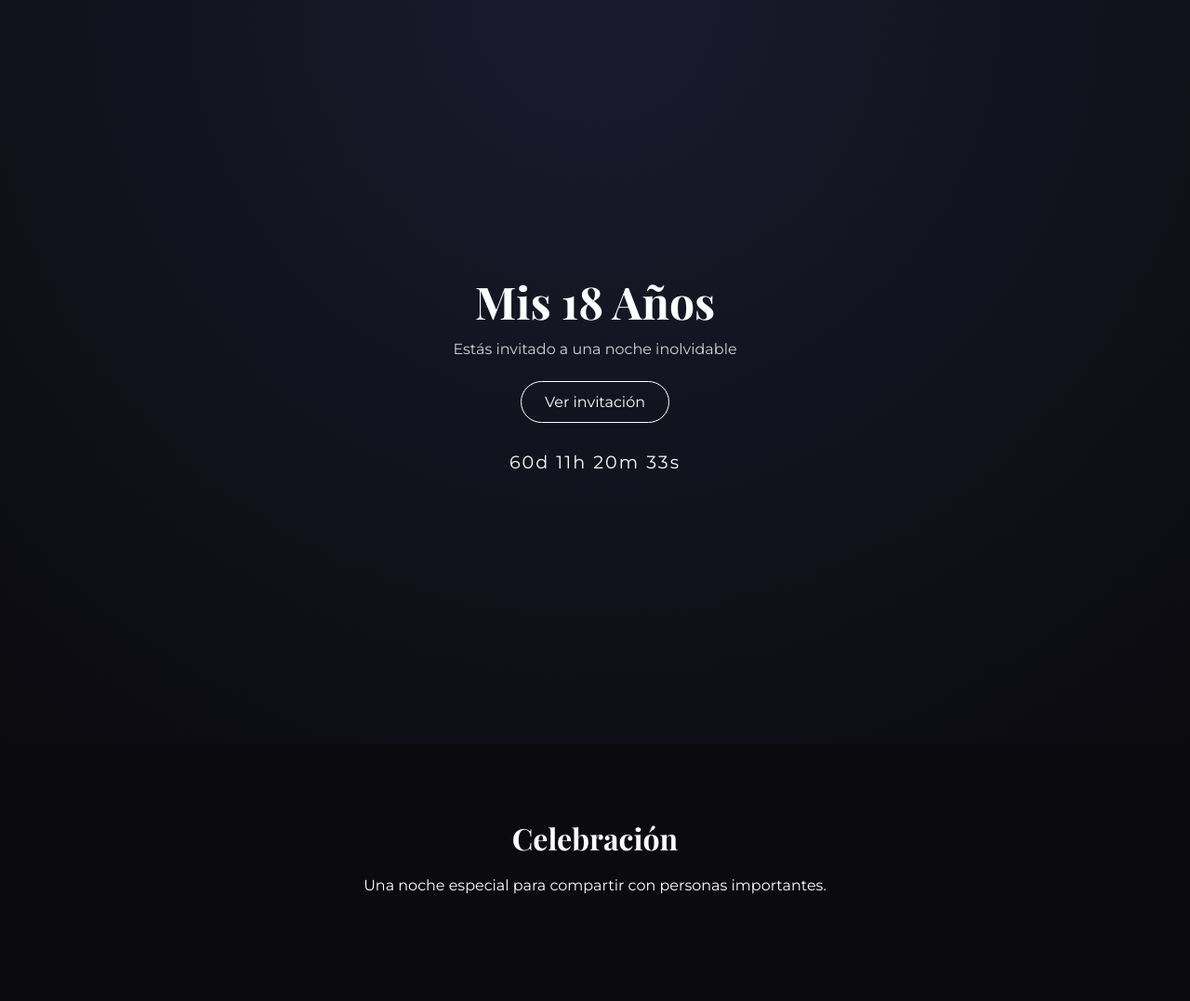
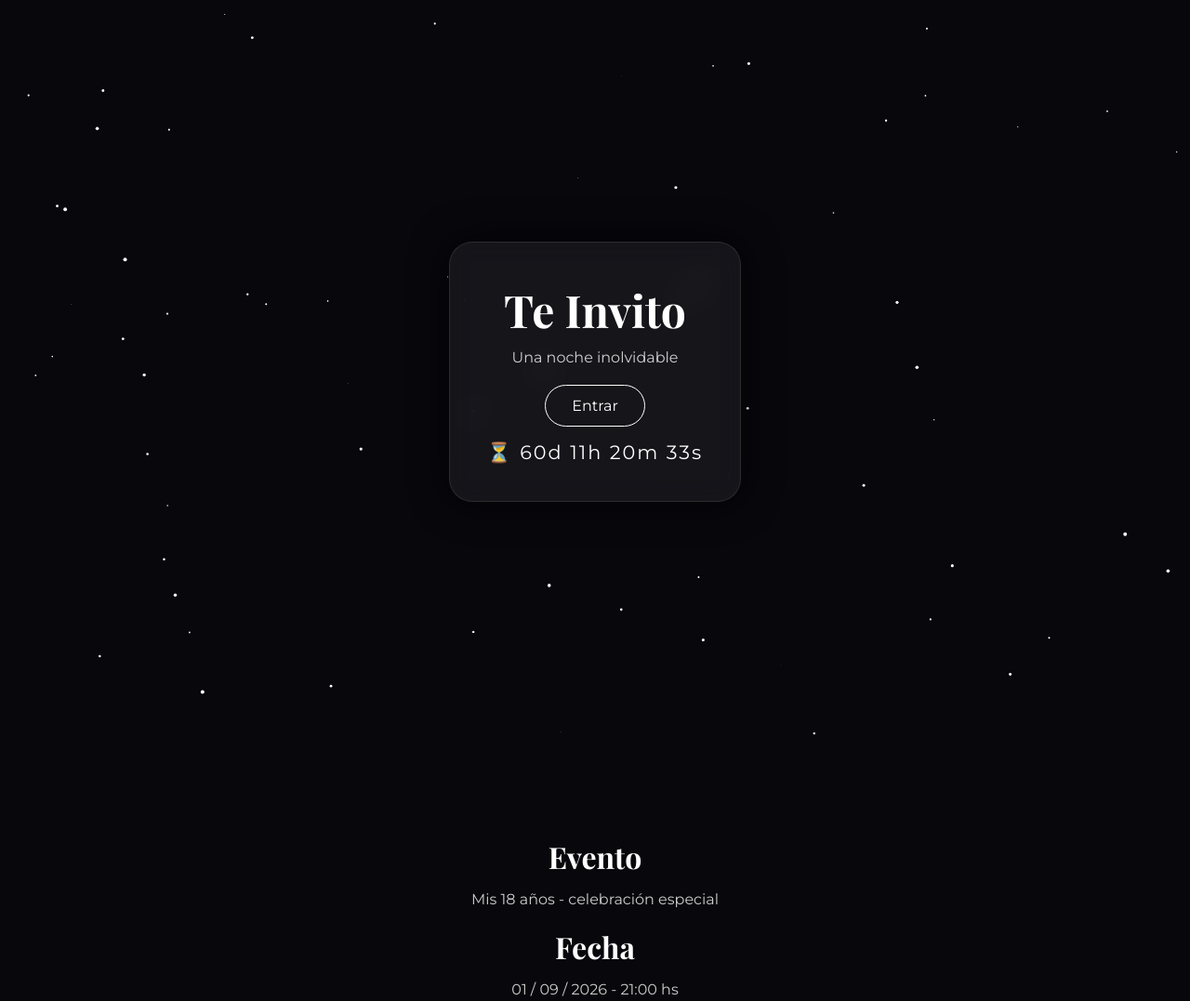
Before and after one commit to santiagotobias32-source/18-pro, a plain HTML site: page index.html in a window 1280 px wide. Shown: the top 1077 px of the page at 93% size. Before the commit the page ends 1042 px from the top, so only its background shows below. Drawn offline with nearby package versions, Linux system fonts and the light colour scheme.

Commit message:
Update index.html

```diff
--- a/index.html
+++ b/index.html
@@ -8,129 +8,290 @@
 <link href="https://fonts.googleapis.com/css2?family=Playfair+Display:wght@500;700&family=Montserrat:wght@300;400;600&display=swap" rel="stylesheet">
 
 <style>
-    * {
-      margin: 0;
-      padding: 0;
-      box-sizing: border-box;
+*{
+  margin:0;
+  padding:0;
+  box-sizing:border-box;
+  scroll-behavior:smooth;
 }
 
-    body {
-      font-family: 'Montserrat', sans-serif;
-      background: #0b0b0f;
-      color: white;
-      overflow-x: hidden;
+body{
+  font-family:'Montserrat',sans-serif;
+  background:#07070c;
+  color:white;
+  overflow-x:hidden;
 }
 
-    /* HERO */
-    .hero {
-      height: 100vh;
-      display: flex;
-      flex-direction: column;
-      justify-content: center;
-      align-items: center;
-      text-align: center;
-      background: radial-gradient(circle at top, #1a1a2e, #0b0b0f);
-      position: relative;
+/* ===== INTRO CINEMATOGRÁFICO ===== */
+#intro{
+  position:fixed;
+  width:100%;
+  height:100vh;
+  background:black;
+  display:flex;
+  justify-content:center;
+  align-items:center;
+  flex-direction:column;
+  z-index:999;
+  animation:fadeOut 1s ease 4s forwards;
 }
 
-    .hero h1 {
-      font-family: 'Playfair Display', serif;
-      font-size: 3rem;
-      margin-bottom: 10px;
-      animation: fadeIn 2s ease;
+#intro h1{
+  font-family:'Playfair Display',serif;
+  font-size:2.5rem;
+  letter-spacing:2px;
+  animation:zoomIn 2s ease;
 }
 
-    .hero p {
-      font-size: 1rem;
-      opacity: 0.8;
-      margin-bottom: 25px;
-      animation: fadeIn 3s ease;
+#intro p{
+  opacity:0.7;
+  margin-top:10px;
 }
 
-    .btn {
-      padding: 12px 25px;
-      border: 1px solid white;
-      background: transparent;
-      color: white;
-      cursor: pointer;
-      border-radius: 30px;
-      transition: 0.3s;
-      text-decoration: none;
+/* ===== FONDO PARTÍCULAS ===== */
+canvas{
+  position:fixed;
+  top:0;
+  left:0;
+  z-index:-1;
 }
 
-    .btn:hover {
-      background: white;
-      color: black;
-      transform: scale(1.05);
+/* ===== HERO ===== */
+.hero{
+  height:100vh;
+  display:flex;
+  justify-content:center;
+  align-items:center;
+  text-align:center;
+  padding:20px;
+}
+
+.glass{
+  background:rgba(255,255,255,0.06);
+  backdrop-filter:blur(14px);
+  padding:40px;
+  border-radius:25px;
+  border:1px solid rgba(255,255,255,0.1);
+  box-shadow:0 0 40px rgba(0,0,0,0.6);
+  animation:fadeUp 2s ease;
+}
+
+h1{
+  font-family:'Playfair Display',serif;
+  font-size:3rem;
+}
+
+p{
+  opacity:0.8;
+  margin:10px 0 20px;
+}
+
+/* BOTÓN */
+.btn{
+  display:inline-block;
+  padding:12px 28px;
+  border-radius:50px;
+  border:1px solid white;
+  color:white;
+  text-decoration:none;
+  transition:0.3s;
+}
+
+.btn:hover{
+  background:white;
+  color:black;
+  transform:scale(1.05);
 }
 
 /* CONTADOR */
-    .contador {
-      margin-top: 30px;
-      font-size: 1.2rem;
-      letter-spacing: 2px;
+#contador{
+  margin-top:15px;
+  font-size:1.3rem;
+  letter-spacing:2px;
 }
 
-    /* SECCION */
-    .section {
-      padding: 80px 20px;
-      text-align: center;
+/* SECCIONES */
+.section{
+  padding:100px 20px;
+  text-align:center;
 }
 
-    .section h2 {
-      font-family: 'Playfair Display', serif;
-      font-size: 2rem;
-      margin-bottom: 20px;
+.section h2{
+  font-family:'Playfair Display',serif;
+  font-size:2rem;
+  margin-bottom:15px;
 }
 
-    @keyframes fadeIn {
-      from {opacity: 0; transform: translateY(20px);}
-      to {opacity: 1; transform: translateY(0);}
+/* TIMELINE */
+.timeline{
+  max-width:600px;
+  margin:auto;
+  text-align:left;
+  border-left:2px solid rgba(255,255,255,0.2);
+  padding-left:20px;
+}
+
+.event{
+  margin-bottom:30px;
+  opacity:0;
+  transform:translateY(30px);
+  transition:1s;
+}
+
+.event.show{
+  opacity:1;
+  transform:translateY(0);
+}
+
+/* WHATSAPP */
+#wsp{
+  margin-top:20px;
+}
+
+/* ANIMACIONES */
+@keyframes fadeOut{
+  to{opacity:0; visibility:hidden;}
+}
+
+@keyframes zoomIn{
+  from{transform:scale(1.5); opacity:0;}
+  to{transform:scale(1); opacity:1;}
+}
+
+@keyframes fadeUp{
+  from{opacity:0; transform:translateY(30px);}
+  to{opacity:1; transform:translateY(0);}
 }
 </style>
 </head>
 
 <body>
 
+<!-- INTRO -->
+<div id="intro">
+  <h1>Mis 18 Años</h1>
+  <p>Una experiencia única está por comenzar</p>
+</div>
+
+<!-- PARTICULAS -->
+<canvas id="particles"></canvas>
+
 <!-- HERO -->
 <section class="hero">
-    <h1>Mis 18 Años</h1>
-    <p>Estás invitado a una noche inolvidable</p>
+  <div class="glass">
+    <h1>Te Invito</h1>
+    <p>Una noche inolvidable</p>
 
-    <a class="btn" href="#contador">Ver invitación</a>
+    <a class="btn" href="#info">Entrar</a>
 
-    <div class="contador" id="contador">
-      Cargando contador...
+    <div id="contador">Cargando contador...</div>
   </div>
 </section>
 
 <!-- INFO -->
+<section class="section" id="info">
+  <h2>Evento</h2>
+  <p>Mis 18 años - celebración especial</p>
+
+  <h2>Fecha</h2>
+  <p>01 / 09 / 2026 - 21:00 hs</p>
+
+  <h2>Lugar</h2>
+  <p>Salón de eventos</p>
+
+  <a class="btn" id="wsp">Confirmar asistencia</a>
+</section>
+
+<!-- TIMELINE -->
 <section class="section">
-    <h2>Celebración</h2>
-    <p>Una noche especial para compartir con personas importantes.</p>
+  <h2>Mi Historia</h2>
+
+  <div class="timeline">
+    <div class="event">👶 Mi infancia</div>
+    <div class="event">🎒 Mis primeros pasos</div>
+    <div class="event">📚 Creciendo y aprendiendo</div>
+    <div class="event">🎉 Llegó el gran día: 18 años</div>
+  </div>
 </section>
 
 <script>
-    // 🎯 CONTADOR SIMPLE
-    const targetDate = new Date("2026-09-01T21:00:00").getTime();
 
-    const countdown = setInterval(() => {
+/* ===== CONTADOR ===== */
+const target = new Date("2026-09-01T21:00:00").getTime();
+
+setInterval(()=>{
   const now = new Date().getTime();
-      const distance = targetDate - now;
+  const d = target - now;
 
-      const days = Math.floor(distance / (1000 * 60 * 60 * 24));
-      const hours = Math.floor((distance % (1000 * 60 * 60 * 24)) / (1000 * 60 * 60));
-      const minutes = Math.floor((distance % (1000 * 60 * 60)) / (1000 * 60));
-      const seconds = Math.floor((distance % (1000 * 60)) / 1000);
+  const days = Math.floor(d/(1000*60*60*24));
+  const hours = Math.floor((d%(1000*60*60*24))/(1000*60*60));
+  const mins = Math.floor((d%(1000*60*60))/(1000*60));
+  const secs = Math.floor((d%(1000*60))/1000);
 
   document.getElementById("contador").innerHTML =
-        `${days}d ${hours}h ${minutes}m ${seconds}s`;
+  `⏳ ${days}d ${hours}h ${mins}m ${secs}s`;
 
-      if (distance < 0) {
-        clearInterval(countdown);
-        document.getElementById("contador").innerHTML = "¡Hoy es el gran día!";
+},1000);
+
+/* ===== WHATSAPP ===== */
+document.getElementById("wsp").addEventListener("click", ()=>{
+  const msg = "Hola! Confirmo mi asistencia a los 18 años 🎉 Nombre: ____ Acompañante: ____";
+  window.open("https://wa.me/549XXXXXXXXXX?text=" + encodeURIComponent(msg), "_blank");
+});
+
+/* ===== TIMELINE ANIMATION ===== */
+const events = document.querySelectorAll(".event");
+
+const observer = new IntersectionObserver(entries=>{
+  entries.forEach(entry=>{
+    if(entry.isIntersecting){
+      entry.target.classList.add("show");
     }
-    }, 1000);
+  });
+});
+
+events.forEach(e=>observer.observe(e));
+
+/* ===== PARTÍCULAS ===== */
+const canvas = document.getElementById("particles");
+const ctx = canvas.getContext("2d");
+
+canvas.width = window.innerWidth;
+canvas.height = window.innerHeight;
+
+let particles = [];
+
+for(let i=0;i<80;i++){
+  particles.push({
+    x:Math.random()*canvas.width,
+    y:Math.random()*canvas.height,
+    r:Math.random()*2,
+    dx:(Math.random()-0.5)*0.5,
+    dy:(Math.random()-0.5)*0.5
+  });
+}
+
+function animate(){
+  ctx.clearRect(0,0,canvas.width,canvas.height);
+
+  particles.forEach(p=>{
+    p.x += p.dx;
+    p.y += p.dy;
+
+    if(p.x<0||p.x>canvas.width) p.dx*=-1;
+    if(p.y<0||p.y>canvas.height) p.dy*=-1;
+
+    ctx.beginPath();
+    ctx.arc(p.x,p.y,p.r,0,Math.PI*2);
+    ctx.fillStyle="white";
+    ctx.fill();
+  });
+
+  requestAnimationFrame(animate);
+}
+
+animate();
+
 </script>
 
 </body>
```
Lines whose indentation alone changed are shown as unchanged.
